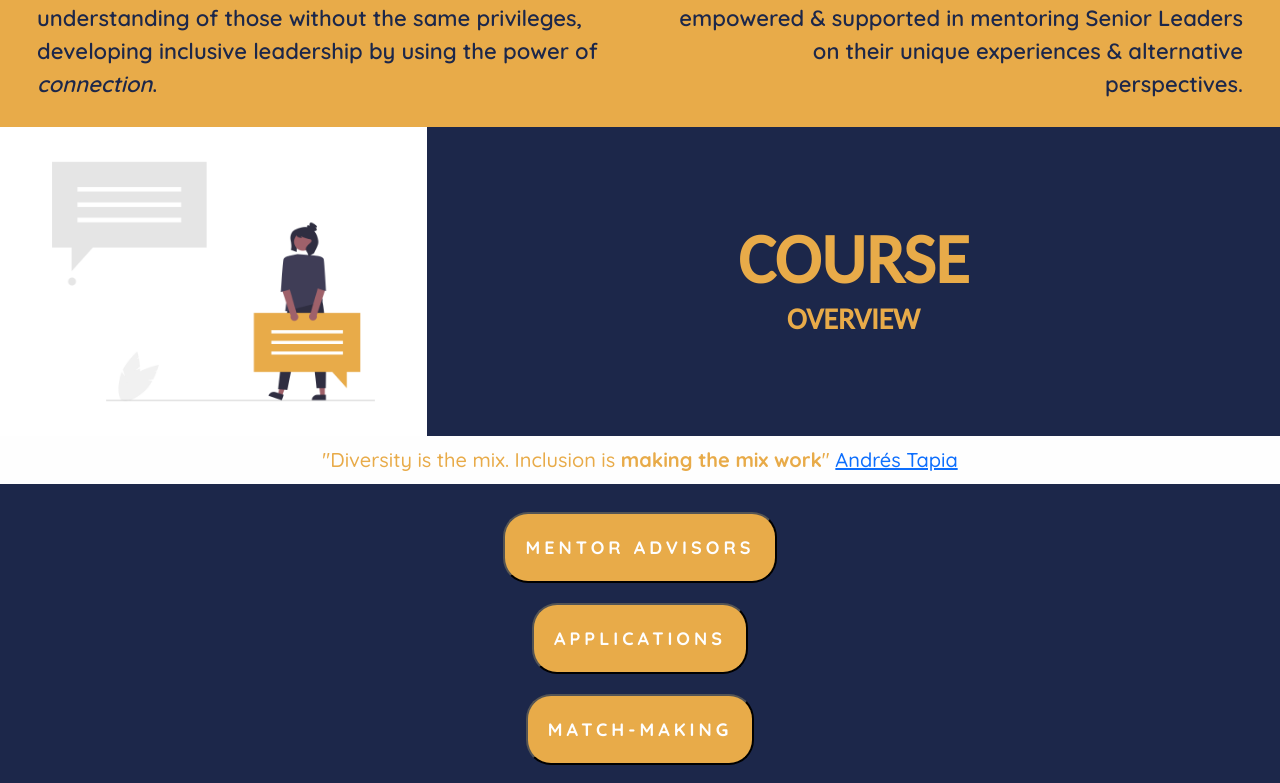
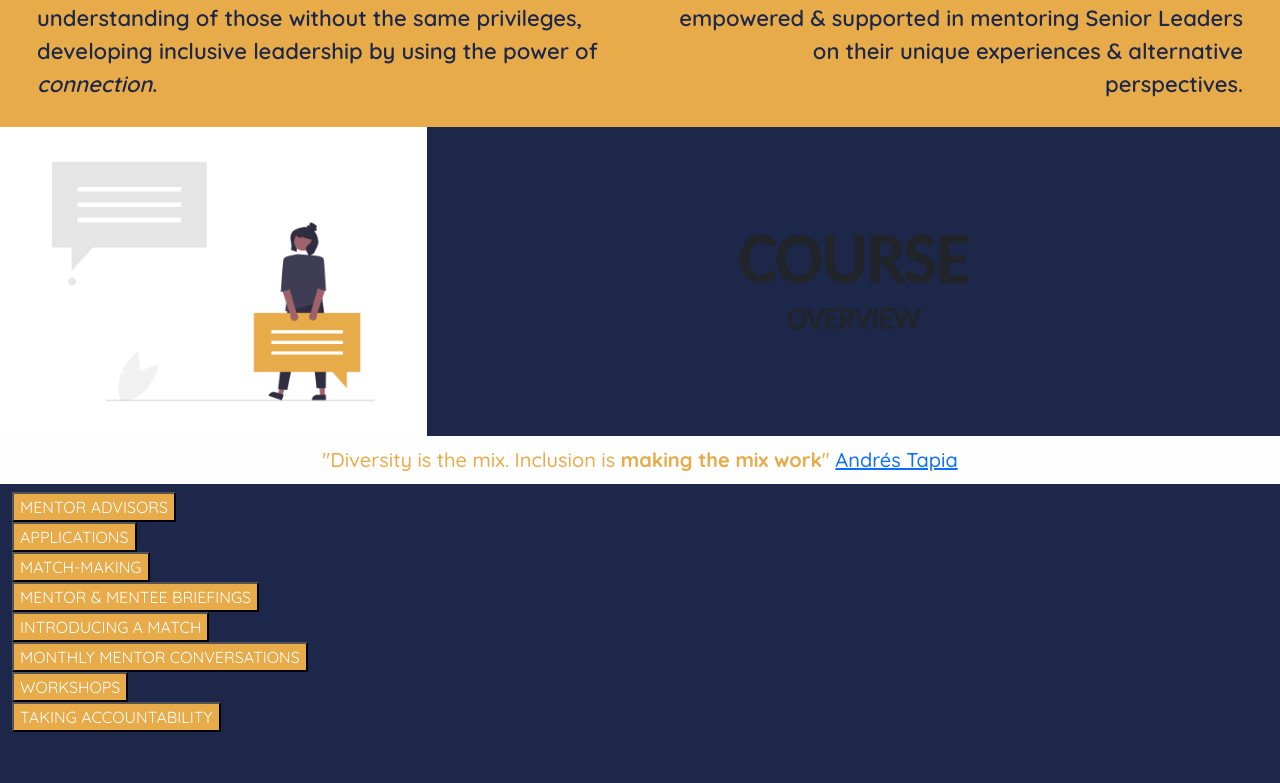
Before and after one commit to SkippyWalnuts/rev-mentoring-react, a React (Create React App) app: page / in a window 1280 px wide. Shown: the part 1165-1948 px from the top of the page. Built offline with nearby package versions, Linux system fonts and the light colour scheme.

Commit message:
Tidied About css

```diff
--- a/src/About.css
+++ b/src/About.css
@@ -1,21 +1,18 @@
-.About, .Course{
+.About {
     background-color: var(--secondary-color);
+    color: var(--primary-color);
 }
 
 .About {
     margin: 100px auto 0;
 }
 
-.About .title-col, .Course .title-col{
+.title-col{
      padding: 0;
 
 }
 
-.About h3 {
-    color: var(--primary-color);
-}
-
-.About h3, .Course h3 {
+h3 {
     font-family: 'Carlito', sans-serif;
     font-size: 30px;
     font-weight: 800;
@@ -23,11 +20,11 @@
     text-transform: uppercase;
 }
 
-.About .section-title, .Course .section-title {
+ .section-title {
     font-size: 70px;
 }
 
-.About h4, .Course h4 {
+ h4 {
     background-color: var(--accent-color);
     color: var(--secondary-color);
     font-family: 'Quicksand', sans-serif;
@@ -36,7 +33,9 @@
     text-align: center;
 }
 
-.About p {
+p {
+    color: var(--primary-color);
+    font-family: 'Quicksand', sans-serif;
     font-size: 22px;
     font-weight: 600;
     padding: 10px 25px;
@@ -47,26 +46,9 @@
     text-align: right;
 }
 
-.About p {
-    color: var(--primary-color);
-    font-family: 'Quicksand', sans-serif;
-  }
 
-  .Course {
-    background-color: var(--primary-color);
-    color: var(--secondary-color);
-}
 
-  .Course button {
-    display: block;
-    border-radius: 25px;
-    font-size: 18px;
-    font-weight: 700;
-    letter-spacing: 4px;
-    padding: 20px;
-    margin: 20px auto 0;
 
-}
 
 
 
@@ -76,7 +58,7 @@
 
     }
 
-    .About .section-title, .Course .section-title {
+    .section-title {
         font-size: 50px;
     }
 
@@ -84,11 +66,6 @@
       font-size: 15px;
     }
 
-    .Course button {
-        border-radius: 15px;
-        font-size: 11px;
-        padding: 12px;
-        width: 50%;
-    }
+
 
 }
```
